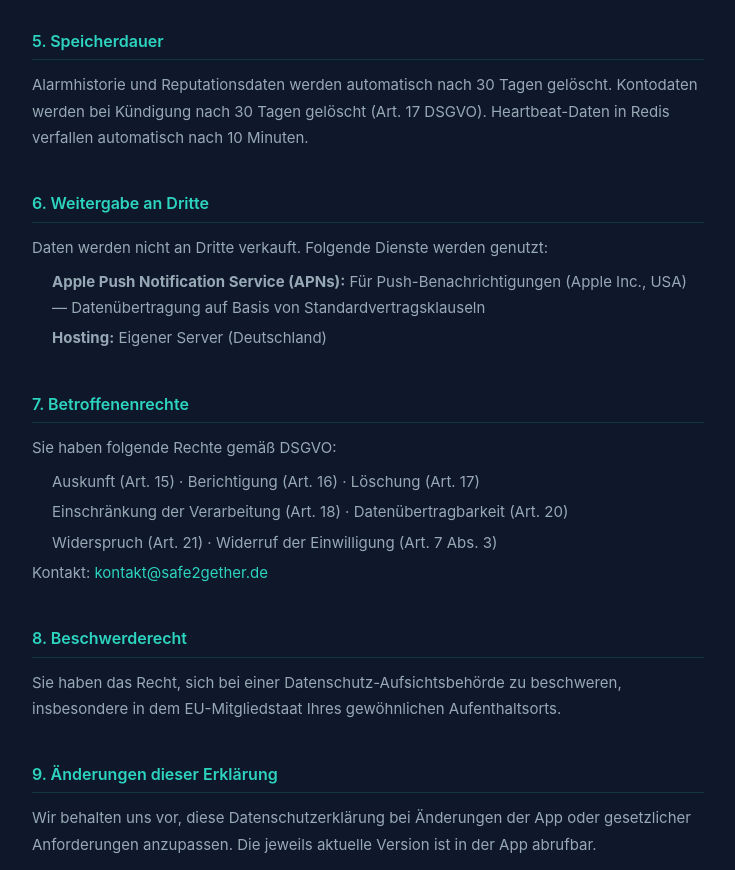
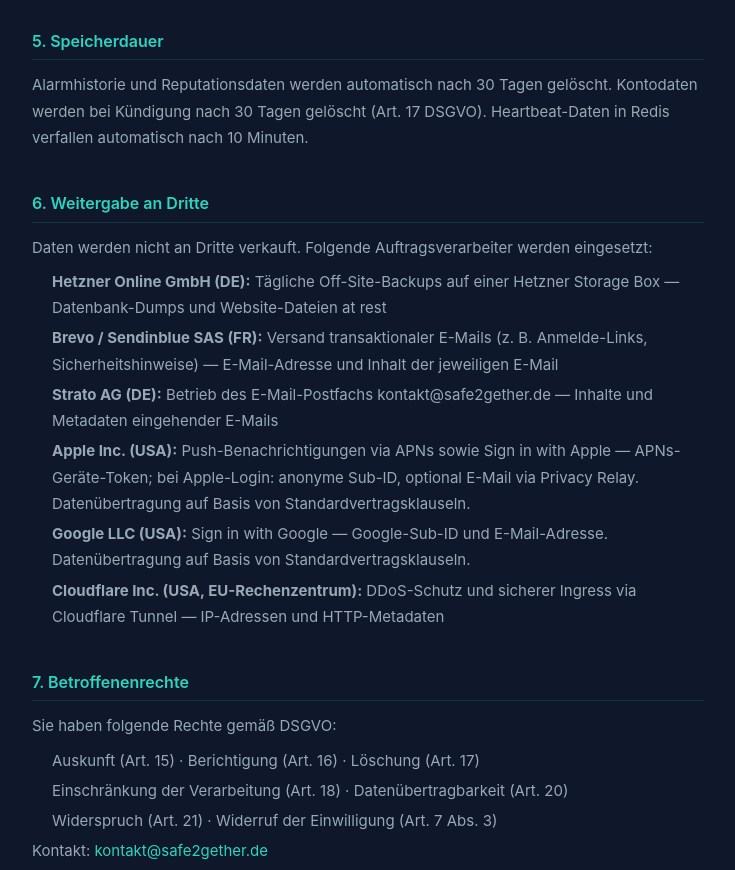
Before and after one commit to StekkenRyan/Safe2Gether, a Flask app: page /datenschutz in a window 1280 px wide. Shown: the part 952-1822 px from the top of the page, without its empty margins (272-1007 px from the left). Run offline with Flask 3, Linux system fonts and the light colour scheme; parts of the project's set-up code (start-up, migrations or seed data) failed here and were passed over; some libraries are stand-ins or nearby versions.

Commit message:
datenschutz update

```diff
--- a/app/templates/datenschutz.html
+++ b/app/templates/datenschutz.html
@@ -68,11 +68,15 @@
 
   <h2>6. Weitergabe an Dritte</h2>
   <p>
-    Daten werden nicht an Dritte verkauft. Folgende Dienste werden genutzt:
+    Daten werden nicht an Dritte verkauft. Folgende Auftragsverarbeiter werden eingesetzt:
   </p>
   <ul>
-    <li><strong>Apple Push Notification Service (APNs):</strong> Für Push-Benachrichtigungen (Apple Inc., USA) — Datenübertragung auf Basis von Standardvertragsklauseln</li>
-    <li><strong>Hosting:</strong> Eigener Server (Deutschland)</li>
+    <li><strong>Hetzner Online GmbH (DE):</strong> Tägliche Off-Site-Backups auf einer Hetzner Storage Box — Datenbank-Dumps und Website-Dateien at rest</li>
+    <li><strong>Brevo / Sendinblue SAS (FR):</strong> Versand transaktionaler E-Mails (z. B. Anmelde-Links, Sicherheitshinweise) — E-Mail-Adresse und Inhalt der jeweiligen E-Mail</li>
+    <li><strong>Strato AG (DE):</strong> Betrieb des E-Mail-Postfachs kontakt@safe2gether.de — Inhalte und Metadaten eingehender E-Mails</li>
+    <li><strong>Apple Inc. (USA):</strong> Push-Benachrichtigungen via APNs sowie Sign in with Apple — APNs-Geräte-Token; bei Apple-Login: anonyme Sub-ID, optional E-Mail via Privacy Relay. Datenübertragung auf Basis von Standardvertragsklauseln.</li>
+    <li><strong>Google LLC (USA):</strong> Sign in with Google — Google-Sub-ID und E-Mail-Adresse. Datenübertragung auf Basis von Standardvertragsklauseln.</li>
+    <li><strong>Cloudflare Inc. (USA, EU-Rechenzentrum):</strong> DDoS-Schutz und sicherer Ingress via Cloudflare Tunnel — IP-Adressen und HTTP-Metadaten</li>
   </ul>
 
   <h2>7. Betroffenenrechte</h2>
```
Also changed, not shown: docs/dsgvo.md (+1 -1 lines).
